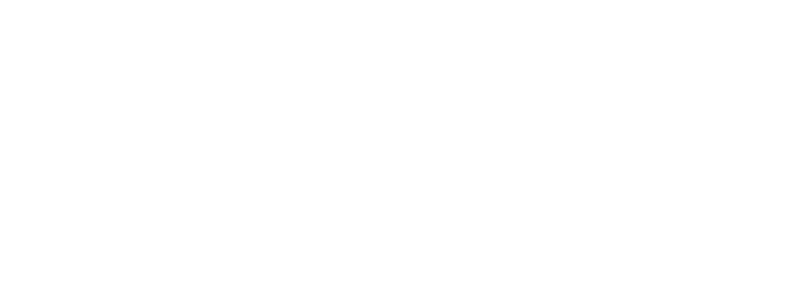
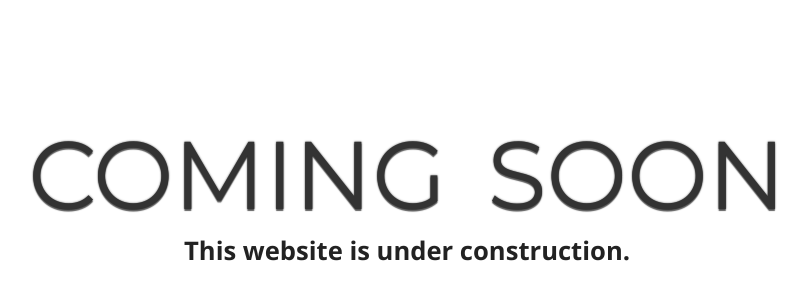
Before and after one commit to X-sena-X/Ecommerce2, a React (Create React App) app in the folder client/: page /soon in a window 1280 px wide. Before the commit this address had no page. Shown: the part 206-506 px from the top of the page, without its empty margins (233-1040 px from the left). Built offline with nearby package versions, Linux system fonts and the light colour scheme.

Commit message:
small changes

```diff
--- a/client/src/App.js
+++ b/client/src/App.js
@@ -9,6 +9,7 @@
 import Getproduct from './components/Getproduct/Getproduct';
 import Footer from './components/footer/Footer';
 import Cart  from './components/cart/cart';
+import ComingSoon from './components/ComingSoon/SoonPage';
 
 
 function App() {
@@ -20,7 +21,9 @@
             <Route path="/" element={<><Nav3/><Home/></>}/>
             <Route path='/getproduct/:id' element={<><Nav3/><Getproduct/><Footer/></>}/>
             <Route path='/cart' element={<><Nav3/><Cart/><Footer/></>}/>
+            <Route path="/soon" element={<><ComingSoon/></>}/>
           </Routes>
+
         </div>
   );
 
--- /dev/null
+++ b/client/src/components/ComingSoon/SoonPage.css
@@ -0,0 +1,68 @@
+@import url(https://fonts.googleapis.com/css?family=Montserrat);
+@import url(https://fonts.googleapis.com/css?family=Open+Sans:400,700);
+
+.soon_item h1 {
+  margin: 0;
+  font-family: 'Montserrat', sans-serif;
+  font-size: 4em;
+  color: #333;
+  -webkit-text-shadow: 0 2px 1px rgba(0, 0, 0, 0.6), 0 0 2px rgba(0, 0, 0, 0.7);
+  -moz-text-shadow: 0 2px 1px rgba(0, 0, 0, 0.6), 0 0 2px rgba(0, 0, 0, 0.7);
+  text-shadow: 0 2px 1px rgba(0, 0, 0, 0.6), 0 0 2px rgba(0, 0, 0, 0.7);
+  word-spacing: 16px;
+}
+
+.soon_item p {
+  font-family: 'Open Sans', sans-serif;
+  font-size: 1.4em;
+  font-weight: bold;
+  color: #222;
+  text-shadow: 0 0 40px #FFFFFF, 0 0 30px #FFFFFF, 0 0 20px #FFFFFF;
+}
+
+.soon_container {
+  position: absolute;
+  top: 0;
+  bottom: 0;
+  width: 100%;
+  background: url('');
+  background-size: cover;
+}
+
+.soon_wrapper {
+  width: 100%;
+  min-height: 100%;
+  height: auto;
+  display: table;
+}
+
+.soon_content {
+  display: table-cell;
+  vertical-align: middle;
+}
+
+.soon_item {
+  width: auto;
+  height: auto;
+  margin: 0 auto;
+  text-align: center;
+  padding: 8px;
+}
+
+@media only screen and (min-width: 800px) {
+    .soon_item h1 {
+    font-size: 6em;
+  }
+  .soon_item p {
+    font-size: 1.6em;
+  }
+}
+
+@media only screen and (max-width: 320px) {
+  .soon_item h1 {
+    font-size: 2em;
+  }
+  .soon_item p {
+    font-size: 1.2em;
+  }
+}
--- /dev/null
+++ b/client/src/components/ComingSoon/SoonPage.js
@@ -0,0 +1,113 @@
+/*
+import React, { useState, useEffect } from 'react';
+import './SoonPage.css';
+
+export default function ComingSoon() {
+  const deadlineDate = new Date('July 20, 2023 23:59:59').getTime();
+
+  const [countdown, setCountdown] = useState({
+    days: '00',
+    hours: '00',
+    minutes: '00',
+    seconds: '00',
+  });
+
+  useEffect(() => {
+    const interval = setInterval(() => {
+      const currentDate = new Date().getTime();
+      const distance = deadlineDate - currentDate;
+
+      const days = String(Math.floor(distance / (1000 * 60 * 60 * 24))).padStart(2, '0');
+      const hours = String(Math.floor((distance % (1000 * 60 * 60 * 24)) / (1000 * 60 * 60))).padStart(2, '0');
+      const minutes = String(Math.floor((distance % (1000 * 60 * 60)) / (1000 * 60))).padStart(2, '0');
+      const seconds = String(Math.floor((distance % (1000 * 60)) / 1000)).padStart(2, '0');
+
+      setCountdown({ days, hours, minutes, seconds });
+
+      if (distance < 0) {
+        clearInterval(interval);
+      }
+    }, 1000);
+
+    return () => {
+      clearInterval(interval);
+    };
+  }, [deadlineDate]);
+
+  return (
+    <div className="wrapper">
+      <header>
+
+      </header>
+
+      <main className="content">
+        <h1>COMING SOON!</h1>
+
+        <div className="countdown_Container">
+          <div className="countdown__days">
+            <div className="number">{countdown.days}</div>
+            <span className="">{countdown.days === '01' ? 'Day' : 'Days'}</span>
+          </div>
+
+          <div className="countdown__hours">
+            <div className="number">{countdown.hours}</div>
+            <span className="">{countdown.hours === '01' ? 'Hour' : 'Hours'}</span>
+          </div>
+
+          <div className="countdown__minutes">
+            <div className="number">{countdown.minutes}</div>
+            <span className="">{countdown.minutes === '01' ? 'Minute' : 'Minutes'}</span>
+          </div>
+
+          <div className="countdown__seconds">
+            <div className="number">{countdown.seconds}</div>
+            <span className="">{countdown.seconds === '01' ? 'Second' : 'Seconds'}</span>
+          </div>
+        </div>
+
+        <p>
+          Our website is under construction. We'll be here soon
+          <br />
+          with our new awesome site. Subscribe to be notified.
+        </p>
+
+
+      </main>
+
+      <footer>
+        <ul className="footer__links">
+          <li>
+            <a href="https://www.senaabhishek.com">
+              <span className="fa fa-google-plus"></span>
+            </a>
+          </li>
+          <li>
+            <a href="https://github.com/X-sena-X">
+              <span className="fa fa-github"></span>
+            </a>
+          </li>
+        </ul>
+      </footer>
+    </div>
+  );
+}
+*/
+
+import React from 'react'
+import './SoonPage.css';
+
+export default function ComingSoon() {
+    return (
+        <div className="soon_container">
+            <div className="soon_wrapper">
+                <div className="soon_content">
+                    <div className="soon_item">
+
+                        <h1>COMING SOON</h1>
+                        <p>This website is under construction.</p>
+                    </div>
+                </div>
+            </div>
+        </div>
+    )
+}
--- a/client/src/components/header/Section3.js
+++ b/client/src/components/header/Section3.js
@@ -5,7 +5,16 @@
 import image2 from './images/image2.png';
 import image1 from './images/image3edit.png';
 import image6 from './images/image5.png';
+import { useNavigate } from 'react-router-dom';
+
 export default function Section3() {
+    const navigate = useNavigate();
+
+    const goTosoon = () => {
+        navigate('/soon'); // Replace '/otherpage' with the path of the page you want to navigate to
+    };
+
+
     return (
         <div className='section3 grid lg:grid-cols-2 mt-32 grid-cols-1 w-screen h-auto bg-white py-2 font-RobotoSlab'>
             <div className='leftSide flex flex-col bg-white items-center justify-center'>
@@ -15,7 +24,7 @@
                     </div>
                     <div className='flex flex-col items-center justify-center'>
                         <span className='text-black font-bold text-2xl z-10 '>GET UPTO 50% OFF</span>
-                        <button className='w-32 h-10 bg-gray-100 rounded-xl text-sm mt-4 z-10 hover:bg-blue-600 hover:text-white'>Get Discount</button>
+                        <button onClick={goTosoon} className='w-32 h-10 bg-gray-100 rounded-xl text-sm mt-4 z-10 hover:bg-blue-600 hover:text-white'>Get Discount</button>
                     </div>
 
                 </div>
@@ -48,7 +57,7 @@
                                 <path strokeLinecap="round" strokeLinejoin="round" d="M21 8.25c0-2.485-2.099-4.5-4.688-4.5-1.935 0-3.597 1.126-4.312 2.733-.715-1.607-2.377-2.733-4.313-2.733C5.1 3.75 3 5.765 3 8.25c0 7.22 9 12 9 12s9-4.78 9-12z" />
                             </svg>
                         </div>
-                        <button className='h-8 lg:w-18 absolute bottom-0 mb-8 opacity-60 bg-transparent rounded-xl border-black border-2 text-sm px-3 hover:bg-blue-600 hover:text-blue-800'>Avail Offers</button>
+                        <button onClick={goTosoon} className='h-8 lg:w-18 absolute bottom-0 mb-8 opacity-60 bg-transparent rounded-xl border-black border-2 text-sm px-3 hover:bg-blue-600 hover:text-blue-800' >Avail Offers</button>
                     </div>
                     <div className='Container4 flex relative h-44 w-44 lg:h-64 lg:w-64 rounded-3xl'>
                         <div className='absolute flex right-0 top-0 mt-2 mr-2 bg-white w-8 h-8 rounded-full text-center justify-center items-center'>
--- a/client/src/components/header/css/productsCard.css
+++ b/client/src/components/header/css/productsCard.css
@@ -24,9 +24,7 @@
 .product{
     height:18rem;
     width:20rem;
-    display: flex;
-    flex-direction: row;
-    flex-wrap: wrap;
+
 }
 .product_items{
     position: relative;
--- a/client/src/components/header/productCard.js
+++ b/client/src/components/header/productCard.js
@@ -1,25 +1,25 @@
 import React from 'react';
 import './css/productsCard.css';
 //import { products } from './productData';
-
+import { NavLink } from "react-router-dom";
 function product_card({title,products}){
     let j=0;
     return(
         <div className="product_container mb-3 lg:mb-0 font-Lato">
             <div className='productcard_title'>{title}</div>
-            <div className='product '>
+            <div className='product grid grid-cols-2'>
                 {
 
                     products.map((prod,i)=>{
                         j=j+1;
                         if(j<=4){
                            return(
-
+                            <NavLink to={`/getproduct/${prod.id} `}>
                                 <div className='product_items'>
                                     <img src={prod.detailUrl} alt="#" className='product_img' />
                                     <span className='title'>{prod.title.shortTitle}</span>
                                 </div>
-
+                            </NavLink>
                             )
                         }
                         else{
--- a/client/src/components/redux/reducers/Productsreducers.js
+++ b/client/src/components/redux/reducers/Productsreducers.js
@@ -1,5 +1,5 @@
 
-// we store all teh data into a blank array
+// we store all the data into a blank array
 const products = [];
 
 export const getProductsReducers = (state={products},action)=>{
--- a/client/src/screens/Homepage.js
+++ b/client/src/screens/Homepage.js
@@ -12,7 +12,7 @@
 import Category from '../components/header/Category';
 import image1 from '../components/header/images/samsung.png';
 import Banner3 from '../images/fashion_banner.png';
-
+import { useNavigate } from 'react-router-dom';
 // useselector to get data into component
 
 var StyleForCardHolder ={
@@ -21,6 +21,11 @@
 }
 
 const Home = ()=>{
+    const navigate = useNavigate();
+
+  const goTosoon = () => {
+    navigate('/soon'); // Replace '/otherpage' with the path of the page you want to navigate to
+  };
 
     const {products}  = useSelector(state=> state.getproductsdata);
     //console.log(products);
@@ -61,7 +66,7 @@
             </div>
             <div className='w-screen relative flex bg-blue-100 my-8'>
                 <img className='object-cover shoeBanner' src={Banner2}/>
-                <button className='absolute lg:h-14 h-6 lg:w-28 w-16 bottom-0 left-0 lg:ml-72 ml-16 lg:mb-36 mb-14 hover:opacity-80 text-black  bg-yellow-400 lg:rounded-2xl rounded-lg text-sm lg:text-md'>Buy Now</button>
+                <button onClick={goTosoon} className='absolute lg:h-14 h-6 lg:w-28 w-16 bottom-0 left-0 lg:ml-72 ml-16 lg:mb-36 mb-14 hover:opacity-80 text-black  bg-yellow-400 lg:rounded-2xl rounded-lg text-sm lg:text-md'>Buy Now</button>
             </div>
             <Section1/>
             <div className='w-screen relative  bg-blue-100 my-8 lg:flex hidden'>
```
Also changed, not shown: 2 other files (tests, documents, lock files or other folders).
